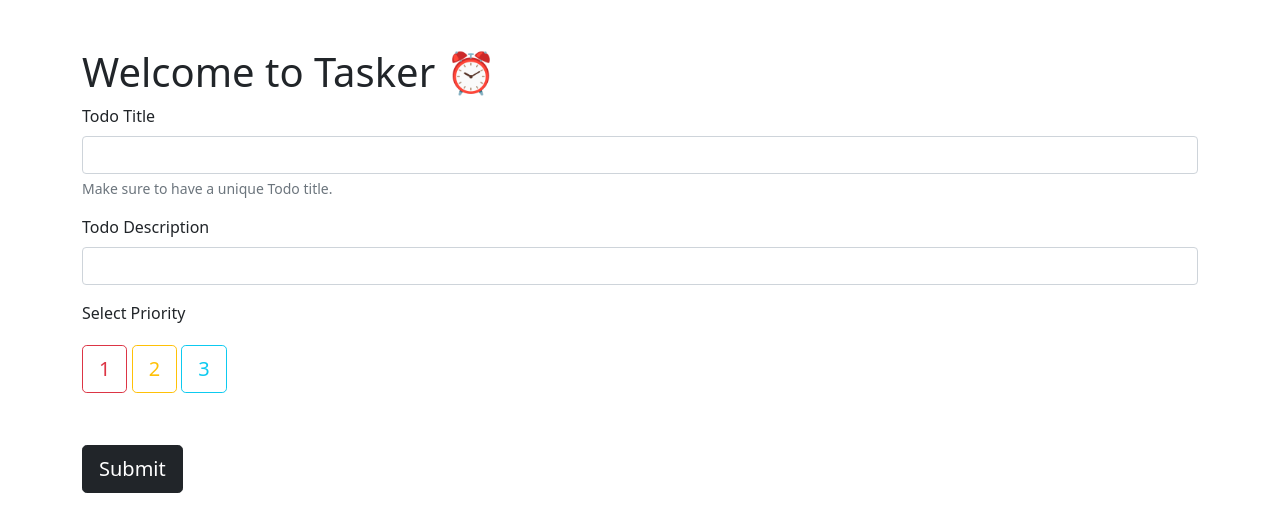
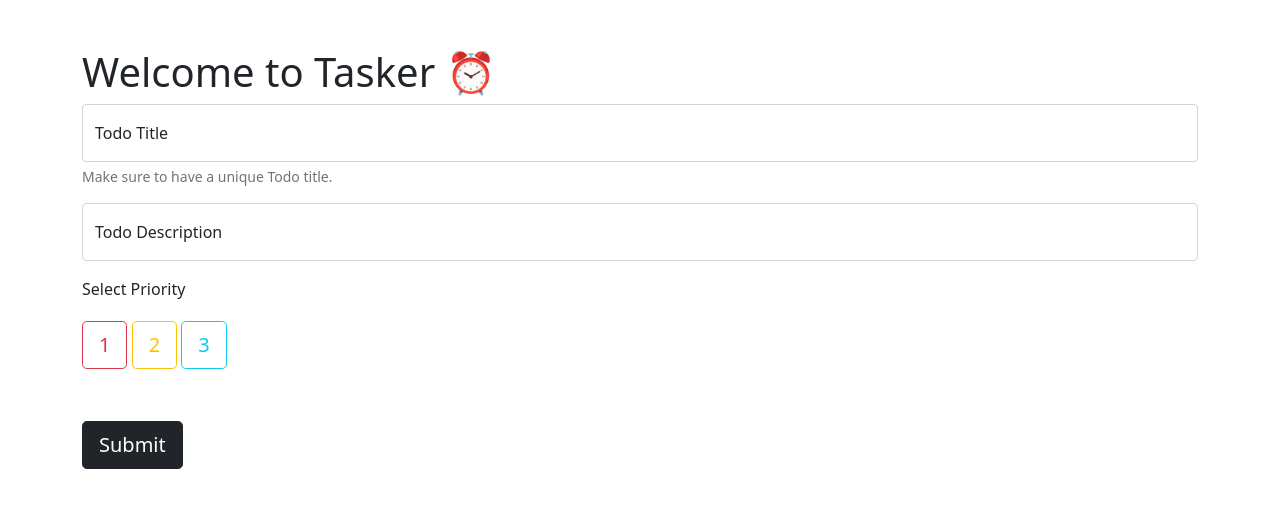
Before and after one commit to ashishsahu1/Tasker, a Flask app: page / in a window 1280 px wide. Shown: the part 78-587 px from the top of the page. Run offline with Flask 2, Linux system fonts and the light colour scheme; data comes from the database, SQL or seed files in the repository.

Commit message:
form modernified

```diff
--- a/templates/index.html
+++ b/templates/index.html
@@ -6,25 +6,25 @@
     <h1>Welcome to Tasker ⏰</h1>
 
     <form action="/" method="POST">
-            <div class="mb-3">
+        <div class="form-floating mb-3">
+            <input type="text" class="form-control" name="title" id="title" aria-describedby="emailHelp" placeholder="todo" />
             <label for="title" class="form-label">Todo Title</label>
-                <input type="text" class="form-control" name="title" id="title" aria-describedby="emailHelp" />
-                <div id="emailHelp"  class="form-text">
+            <div id="emailHelp" class="form-text">
                 Make sure to have a unique Todo title.
             </div>
         </div>
-            <div class="mb-3">
-                <label for="desc"  class="form-label">Todo Description</label>
-                <input type="text" name="desc" class="form-control" id="exampleInputPassword1" />
+        <div class="form-floating mb-3">
+            <input type="text" name="desc" class="form-control" id="exampleInputPassword1" placeholder="description"/>
+            <label for="desc" class="form-label">Todo Description</label>
         </div>
 
 
         <p>Select Priority</p>
         <input type="checkbox" class="btn-check btn-lg" id="p1" name="pr" value="🔴">
-            <label class="btn btn-outline-danger my-1 btn-lg" for="p1" > 1 </label>
+        <label class="btn btn-outline-danger my-1 btn-lg" for="p1"> 1 </label>
         <input type="checkbox" class="btn-check btn-lg" id="p2" name="pr" value="🟡">
         <label class="btn btn-outline-warning my-1 btn-lg" for="p2">2</label>
-            <input type="checkbox" class="btn-check btn-lg" id="p3" name="pr" value = "🔵" >
+        <input type="checkbox" class="btn-check btn-lg" id="p3" name="pr" value="🔵">
         <label class="btn btn-outline-info my-1 btn-lg" for="p3">3</label>
 
         <br>
@@ -55,13 +55,15 @@
 
             {% for todo in allTodo %}
             <tr>
-                    <th scope="row" style="text-align: center; vertical-align: middle;" >{{loop.index}}</th>
+                <th scope="row" style="text-align: center; vertical-align: middle;">{{loop.index}}</th>
                 <td style="text-align: center; vertical-align: middle;">{{todo.title}}</td>
                 <td style="text-align: center; vertical-align: middle;">{{todo.p}}</td>
                 <td style="text-align: center; vertical-align: middle;">{{todo.desc}}</td>
                 <td style="text-align: center; vertical-align: middle;">{{todo.date_created}}</td>
-                    <td style="text-align: center; vertical-align: middle;"><a href="/delete/{{todo.sno}}" type="button" class="btn btn-outline-dark mx-2 my-2">Done</button>
-                    <a href="/update/{{todo.sno}}" type="button" class="btn btn-outline-dark mx-2 my-2">Update</button></td>
+                <td style="text-align: center; vertical-align: middle;"><a href="/delete/{{todo.sno}}" type="button"
+                        class="btn btn-outline-dark mx-2 my-2">Done</button>
+                        <a href="/update/{{todo.sno}}" type="button"
+                            class="btn btn-outline-dark mx-2 my-2">Update</button></td>
             </tr>
             {% endfor %}
 
```
Lines whose indentation alone changed are shown as unchanged.
